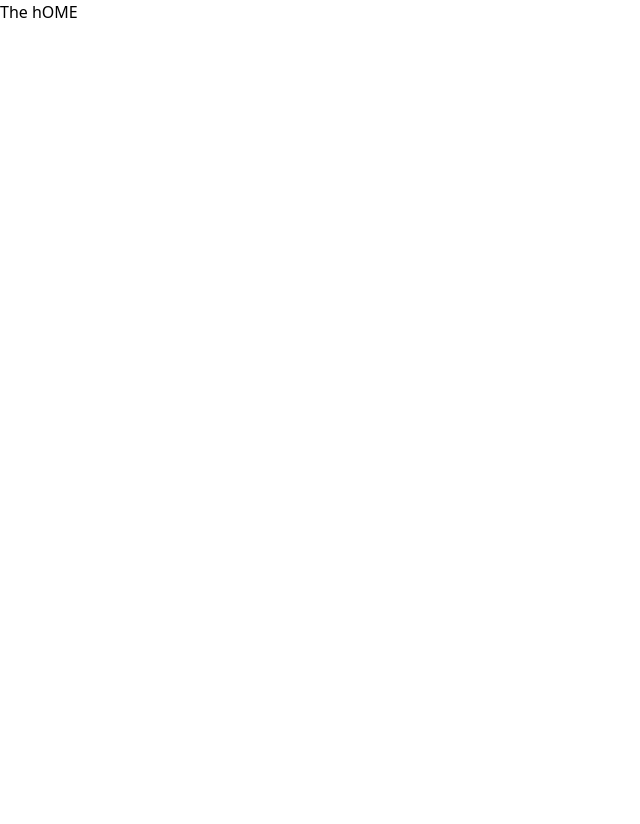
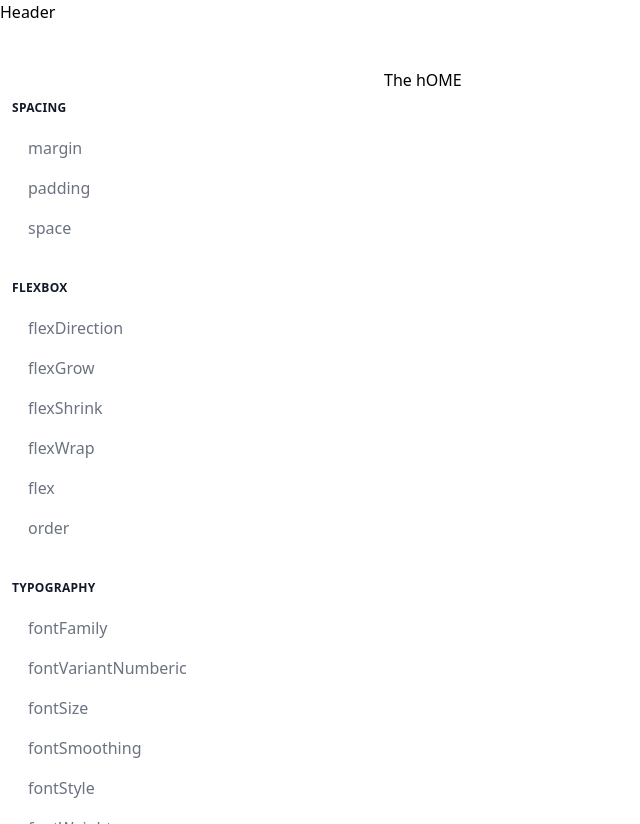
Before and after one commit to anooprav7/custom-tailwindcss-docs, a Next.js app: page / in a window 1280 px wide. Shown: the whole page, without its empty margins (0-640 px from the left). Before the commit the page ends 800 px from the top, so only its background shows below. Built offline with nearby package versions, Linux system fonts and the light colour scheme.

Commit message:
feat(docs): added typography section

```diff
--- a/src/components/ClassTable.js
+++ b/src/components/ClassTable.js
@@ -99,15 +99,26 @@ function isObject(value) {
 }
 
 // const preview =(x) => x;
-const preview = false;
-const sort = (x) => x;
-const filterProperties = (x) => x;
-const transformValue = (x) => x;
-const transformSelector = (x) =>
-  x.length === 1 ? x : x.slice(1).replace(/\\/g, "");
-const transformProperties = ({ properties }) => properties;
+// const preview = false;
+// const defaultSort = (x) => x;
+// const filterProperties = (x) => x;
+// const transformValue = (x) => x;
+// const transformSelector = (x) =>
+//   x.length === 1 ? x : x.slice(1).replace(/\\/g, "");
+// const transformProperties = ({ properties }) => properties;
 
-export const ClassTable = ({ plugin, id, ...restProps }) => {
+// export const ClassTable = ({ plugin, id }) => {
+export const ClassTable = ({
+   plugin,
+   id,
+   filterProperties,
+   preview,
+   sort = (x) => x,
+   transformSelector = (x) => (x.length === 1 ? x : x.slice(1).replace(/\\/g, '')),
+   transformProperties = ({ properties }) => properties,
+   transformValue,
+   custom,
+  }) => {
   const [message, setMessage] = useState("");
 
   const utilities = {};
@@ -115,7 +126,7 @@ export const ClassTable = ({ plugin, id, ...restProps }) => {
 
   return (
     <div
-      className="border-b border-gray-200 overflow-hidden relative p-8 bg-gray-100"
+      className="border-b border-gray-200 overflow-hidden relative p-8 bg-gray-100 rounded-md"
       id={id}
     >
       <div level={2} id="class-reference" toc={true} className="relative">
@@ -178,8 +189,10 @@ export const ClassTable = ({ plugin, id, ...restProps }) => {
                       }
                     )}
                     onClick={() => {
-                      copyToClipboard(selector);
-                      setMessage(`${selector} copied to clipboard`);
+                      const text = transformSelector(selector);
+                      console.log({text})
+                      copyToClipboard(text);
+                      setMessage(`${text} copied to clipboard`);
                       setTimeout(() => {
                         setMessage("");
                       }, 3000);
@@ -216,7 +229,7 @@ export const ClassTable = ({ plugin, id, ...restProps }) => {
       </div>
       {message && (
         <div className="fixed bottom-0 inset-x-0 flex justify-center z-30">
-          <div className="bg-gray-500 text-white py-3 px-5 rounded-md w-80 mb-4">
+          <div className="bg-gray-500 text-white py-3 px-5 rounded-md w-80 mb-4 text-center">
             {message}
           </div>
         </div>
--- a/src/components/Sidebar/index.js
+++ b/src/components/Sidebar/index.js
@@ -44,7 +44,7 @@ const SideBar = () => {
   };
 
   return (
-    <aside className="w-52 mt-11 overflow-scroll">
+    <aside className="w-96 mt-11 overflow-scroll">
       <nav>
         <ul>{renderCategories()}</ul>
       </nav>
--- a/src/constants/flexbox.js
+++ b/src/constants/flexbox.js
@@ -1,10 +1,11 @@
-import pluginFlexDirection from 'tailwindcss/lib/plugins/flexDirection'
-import pluginFlexGrow from 'tailwindcss/lib/plugins/flexGrow'
-import pluginFlexShrink from 'tailwindcss/lib/plugins/flexShrink'
-import pluginFlexWrap from 'tailwindcss/lib/plugins/flexWrap'
-import pluginFlex from 'tailwindcss/lib/plugins/flex'
+import pluginFlexDirection from "tailwindcss/lib/plugins/flexDirection";
+import pluginFlexGrow from "tailwindcss/lib/plugins/flexGrow";
+import pluginFlexShrink from "tailwindcss/lib/plugins/flexShrink";
+import pluginFlexWrap from "tailwindcss/lib/plugins/flexWrap";
+import pluginFlex from "tailwindcss/lib/plugins/flex";
+import pluginOrder from "tailwindcss/lib/plugins/order";
 
-export const KEY_FLEXBOX = 'flexbox'
+export const KEY_FLEXBOX = "flexbox";
 export const flexbox = {
   title: "Flexbox",
   description: "Flexbox Desc",
@@ -34,6 +35,18 @@ export const flexbox = {
       description: "flex desc",
       plugin: pluginFlex
     },
+    order: {
+      title: "order",
+      description: "order desc",
+      plugin: pluginOrder
+    }
   },
-    allPlugins: ["flexDirection", "flexGrow", "flexShrink", "flexWrap", "flex"]
-}
+  allPlugins: [
+    "flexDirection",
+    "flexGrow",
+    "flexShrink",
+    "flexWrap",
+    "flex",
+    "order"
+  ]
+};
--- a/src/constants/pageConfig.js
+++ b/src/constants/pageConfig.js
@@ -6,13 +6,15 @@ import pluginSpaceBetween from "tailwindcss/lib/plugins/space";
 import { CATEGORY_KEY_MAP } from "./constantMaps";
 import {spacing, KEY_SPACING} from './spacing'
 import {flexbox, KEY_FLEXBOX} from './flexbox'
+import {typography, KEY_TYPOGRAPHY} from './typography'
 
 export const pluginCategoryPages = {
   byCategory: {
     spacing,
-    flexbox
+    flexbox,
+    typography
   },
-  allCategories: [KEY_SPACING, KEY_FLEXBOX]
+  allCategories: [KEY_SPACING, KEY_FLEXBOX, KEY_TYPOGRAPHY]
 };
 
 export const pageConfig = {
--- /dev/null
+++ b/src/constants/typography.js
@@ -0,0 +1,154 @@
+import pluginFontFamily from "tailwindcss/lib/plugins/fontFamily";
+import pluginFontSize from "tailwindcss/lib/plugins/fontSize";
+import pluginFontSmoothing from "tailwindcss/lib/plugins/fontSmoothing";
+import pluginFontStyle from "tailwindcss/lib/plugins/fontStyle";
+import pluginFontWeight from "tailwindcss/lib/plugins/fontWeight";
+
+import pluginletterSpacing from "tailwindcss/lib/plugins/letterSpacing";
+import pluginlineHeight from "tailwindcss/lib/plugins/lineHeight";
+import pluginlistStyleType from "tailwindcss/lib/plugins/listStyleType";
+import pluginlistStylePosition from "tailwindcss/lib/plugins/listStylePosition";
+import pluginplaceholderColor from "tailwindcss/lib/plugins/placeholderColor";
+import pluginplaceholderOpacity from "tailwindcss/lib/plugins/placeholderOpacity";
+import plugintextAlign from "tailwindcss/lib/plugins/textAlign";
+import plugintextColor from "tailwindcss/lib/plugins/textColor";
+import plugintextOpacity from "tailwindcss/lib/plugins/textOpacity";
+import plugintextDecoration from "tailwindcss/lib/plugins/textDecoration";
+import plugintextTransform from "tailwindcss/lib/plugins/textTransform";
+import plugintextOverflow from "tailwindcss/lib/plugins/textOverflow";
+import pluginverticalAlign from "tailwindcss/lib/plugins/verticalAlign";
+import pluginwhitespace from "tailwindcss/lib/plugins/whitespace";
+import pluginwordBreak from "tailwindcss/lib/plugins/wordBreak";
+
+function pluginFontVariantNumberic() {
+  return function ({ addUtilities }) {
+    addUtilities({
+      ".normal-nums": { fontVariantNumeric: "normal" },
+      ".ordinal": { fontVariantNumeric: "ordinal" },
+      ".slashed-zero": { fontVariantNumeric: "slashed-zero" },
+      ".lining-nums": { fontVariantNumeric: "lining-nums" },
+      ".oldstyle-nums": { fontVariantNumeric: "oldstyle-nums" },
+      ".proportional-nums": { fontVariantNumeric: "proportional-nums" },
+      ".tabular-nums": { fontVariantNumeric: "tabular-nums" },
+      ".diagonal-fractions": { fontVariantNumeric: "diagonal-fractions" },
+      ".stacked-fractions": { fontVariantNumeric: "stacked-fractions" }
+    });
+  };
+}
+
+export const KEY_TYPOGRAPHY = "typography";
+export const typography = {
+  title: "Typography",
+  description: "Typography Desc",
+  byPlugin: {
+    fontFamily: {
+      title: "fontFamily ",
+      description: "fontFamily desc",
+      plugin: pluginFontFamily
+    },
+    fontVariantNumberic: {
+      title: "FontVariantNumberic ",
+      description: "FontVariantNumberic desc",
+      plugin: pluginFontVariantNumberic
+    },
+    fontSize: {
+      title: "fontSize ",
+      description: "fontSize desc",
+      plugin: pluginFontSize
+    },
+    fontSmoothing: {
+      title: "FontSmoothing ",
+      description: "FontSmoothing desc",
+      plugin: pluginFontSmoothing
+    },
+    fontStyle: {
+      title: "FontStyle ",
+      description: "FontStyle desc",
+      plugin: pluginFontStyle
+    },
+    fontWeight: {
+      title: "FontWeight ",
+      description: "FontWeight desc",
+      plugin: pluginFontWeight
+    },
+    letterSpacing: {
+      title: "letterSpacing ",
+      description: "letterSpacing desc",
+      plugin: pluginletterSpacing
+    },
+    lineHeight: {
+      title: "lineHeight ",
+      description: "lineHeight desc",
+      plugin: pluginlineHeight
+    },
+    letterSpacing: {
+      title: "letterSpacing ",
+      description: "letterSpacing desc",
+      plugin: pluginletterSpacing
+    },
+    listStyleType: {
+      title: "listStyleType ",
+      description: "listStyleType desc",
+      plugin: pluginlistStyleType
+    },
+    listStylePosition: {
+      title: "listStylePosition ",
+      description: "listStylePosition desc",
+      plugin: pluginlistStylePosition
+    },
+    placeholderColor: {
+      title: "placeholderColor ",
+      description: "placeholderColor desc",
+      plugin: pluginplaceholderColor,
+      customProps: {
+        transformSelector: (selector) => (
+          selector.split('::')[0].trim().replace(/^\./, '').replace(/\\/g, '')
+          // <>
+          //   {selector.split('::')[0].trim().replace(/^\./, '').replace(/\\/g, '')}
+          //   <span className="text-gray-500">::placeholder</span>
+          // </>
+        ),
+        preview: (css, { className }) => (
+          <td
+            className={`text-center font-medium text-base whitespace-nowrap align-middle ${className}`}
+            style={css}
+          >
+            <div className="w-16 mx-auto">Aa</div>
+          </td>
+        ),
+      }
+    },
+    placeholderOpacity: {
+      title: "placeholderOpacity ",
+      description: "placeholderOpacity desc",
+      plugin: pluginplaceholderOpacity,
+      customProps: {
+        transformSelector: (selector) => selector.split('::')[0].replace(/^\./, '').replace(/\\/g, ''),
+      }
+    },
+  },
+  allPlugins: [
+    "fontFamily",
+    "fontVariantNumberic",
+    "fontSize",
+    "fontSmoothing",
+    "fontStyle",
+    "fontWeight",
+
+    "letterSpacing",
+    "lineHeight",
+    "listStyleType",
+    "listStylePosition",
+    "placeholderColor",
+    "placeholderOpacity",
+    // "textAlign",
+    // "textColor",
+    // "textOpacity",
+    // "textDecoration",
+    // "textTransform",
+    // "textOverflow",
+    // "verticalAlign",
+    // "whitespace",
+    // "wordBreak"
+  ]
+};
--- a/src/pages/[categoryKey]/index.js
+++ b/src/pages/[categoryKey]/index.js
@@ -2,33 +2,32 @@ import React from "react";
 import { useRouter } from "next/router";
 import { ClassTable } from "components/ClassTable";
 import { pageConfig } from "constants/pageConfig";
-import Layout from 'components/layout'
+import Layout from "components/layout";
 
 const CategoryPage = () => {
   const router = useRouter();
   const { categoryKey } = router.query;
-  const data = pageConfig?.pluginCategoryPages?.byCategory?.[categoryKey]
+  const data = pageConfig?.pluginCategoryPages?.byCategory?.[categoryKey];
 
   if (!data) return null;
 
-  const {byPlugin, allPlugins} = data;
+  const { byPlugin, allPlugins } = data;
   const ClassTables = allPlugins.map((pluginKey) => {
     const plugin = byPlugin[pluginKey].plugin;
+    const customProps = byPlugin?.[pluginKey]?.customProps || {}
     return (
-    <>
-    <h4 id={pluginKey}>{pluginKey}</h4>
-    <ClassTable plugin={plugin} key={pluginKey}/>
-    </>
+      <>
+        <h4 id={pluginKey} className="my-3">{pluginKey}</h4>
+        <ClassTable plugin={plugin} key={pluginKey} {...customProps}/>
+      </>
     );
   });
 
   return (
-      <Layout>
+    <Layout>
       <h2>{categoryKey}</h2>
-      <div>
-        {ClassTables}
-      </div>
-      </Layout>
+      <div>{ClassTables}</div>
+    </Layout>
   );
 };
 CategoryPage.propTypes = {};
--- a/src/pages/index.js
+++ b/src/pages/index.js
@@ -3,13 +3,10 @@ import { ClassTable } from "components/ClassTable";
 import pluginBgPosition from "tailwindcss/lib/plugins/backgroundPosition";
 import pluginFontSize from "tailwindcss/lib/plugins/fontSize";
 // import * as plugins from "tailwindcss/lib/plugins/index";
-import Layout from 'components/layout'
+import Layout from "components/layout";
 import "tailwindcss/dist/tailwind.min.css";
 
 export default function Home() {
-  // console.log({
-  //   plugins
-  // })
   return (
     <div className="">
       <Head>
@@ -17,9 +14,9 @@ export default function Home() {
         <link rel="icon" href="/favicon.ico" />
       </Head>
 
-      <main className="">
-        The hOME
-      </main>
+      <Layout>
+        <main className="">The hOME</main>
+      </Layout>
     </div>
   );
 }
```
Also changed, not shown: src/constants/layout.js (added). Lines whose indentation alone changed are shown as unchanged.
